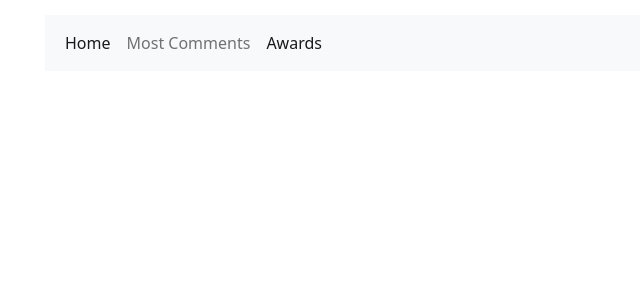
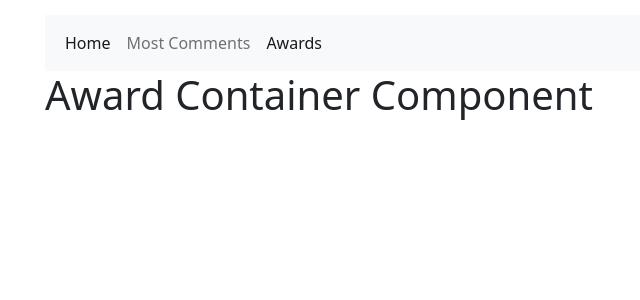
Before and after one commit to alex-aaron/final_project_portfolio_frontend_2, a React (Create React App) app: page /awards in a window 1280 px wide. Shown: the top 300 px of the page, without its empty margins (0-640 px from the left). Built offline with nearby package versions, Linux system fonts and the light colour scheme.

Commit message:
created AwardInput component

```diff
--- a/src/containers/AwardContainer.js
+++ b/src/containers/AwardContainer.js
@@ -7,6 +7,7 @@ class AwardContainer extends Component {
   render() {
     return (
       <div>
+          <h1>Award Container Component</h1>
       </div>
     )
   }
```
Also changed, not shown: src/components/Awards/AwardInput.js (added, +21 -0 lines).
